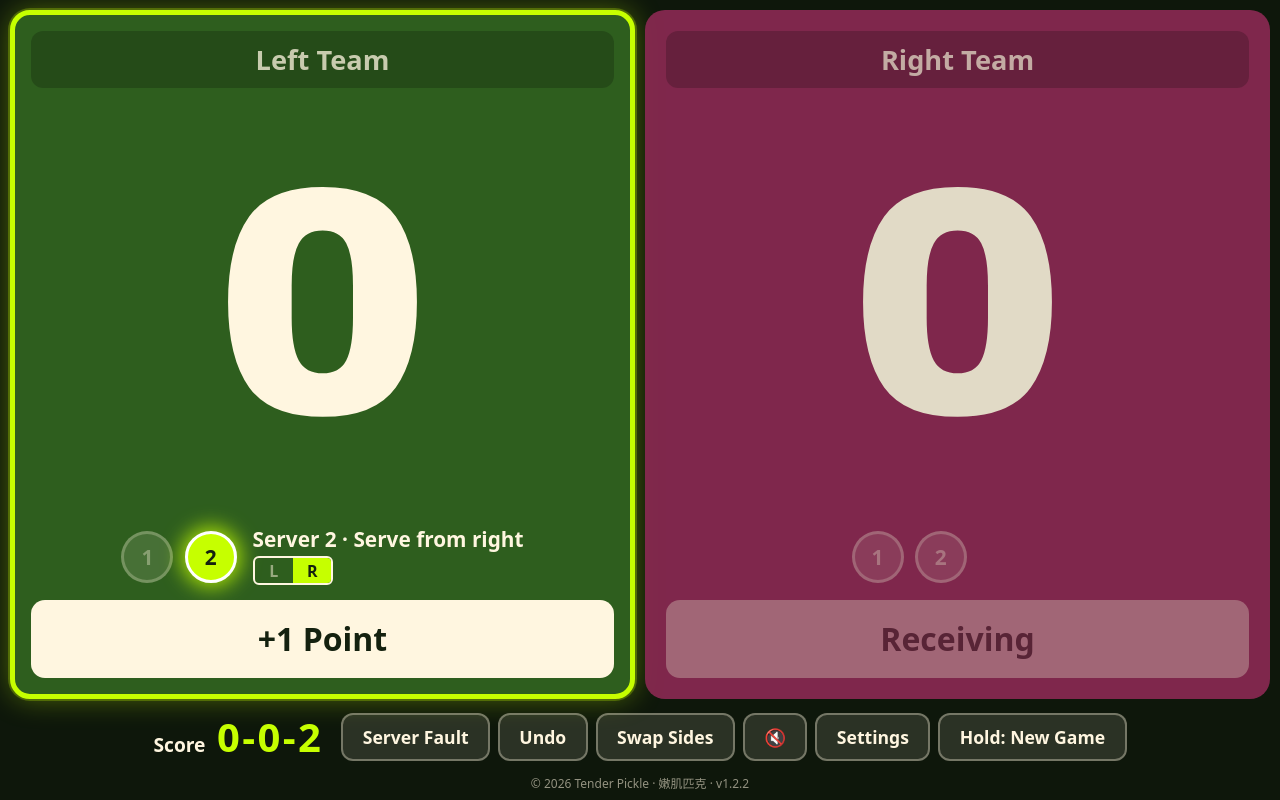
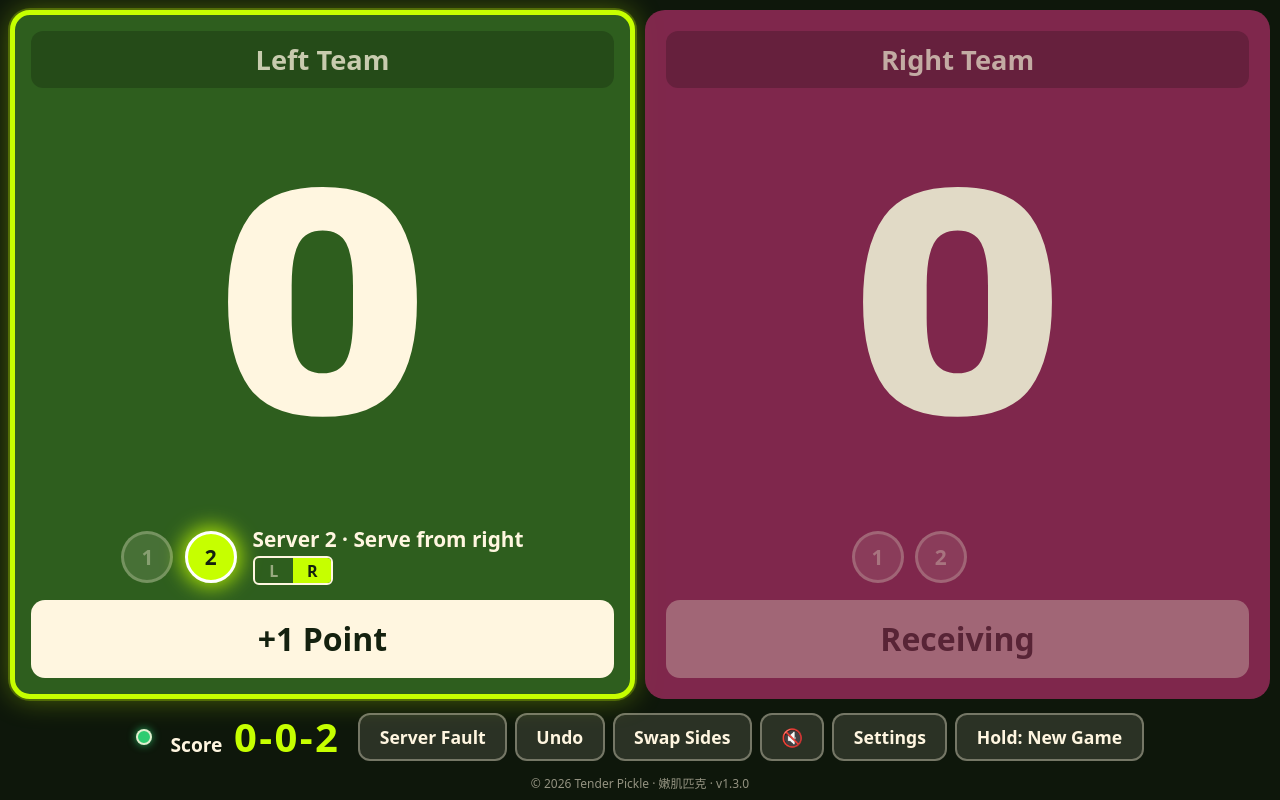
Before and after one commit to hsiao0922/tender-pickle-scoreboard, a plain HTML site: page index.html in a window 1280 px wide. Drawn offline with Linux system fonts and the light colour scheme.

Commit message:
Add connection dot: green online, red offline (v1.3.0)
Checks navigator.onLine plus a cache-busting ping so "network but site
unreachable" also shows red.

Co-Authored-By: Claude Sonnet 5.5 <noreply@anthropic.com>

```diff
--- a/app.js
+++ b/app.js
@@ -4,7 +4,7 @@
 
   var E = PickleEngine;
   var KEY = 'tps.v1';
-  var VERSION = '1.2.2'; // keep in sync with CACHE in sw.js
+  var VERSION = '1.3.0'; // keep in sync with CACHE in sw.js
 
   var I18N = {
     'zh-TW': {
@@ -22,6 +22,7 @@
       voiceOn: '語音報分：開', voiceOff: '語音報分：關', voiceTest: '語音報分已開啟',
       sVoice: '語音報分', sVoiceTeam: '報分前先講發球隊名稱', sRate: '語速', sVolume: '音量',
       spSideOut: '換發', spServing: '{name}發球', spWins: '{name}獲勝，{a}比{b}', spServer: '{n}',
+      netOn: '連線中', netOff: '離線（仍可使用）',
       sVoiceName: '語音', voiceAuto: '自動（優先台灣國語）', voiceTry: '試聽', voiceSample: '換發，4，2，1',
       noTwVoice: '找不到台灣國語聲音，可能會用其他中文口音。請在裝置的語音設定下載「中文（台灣）」。'
     },
@@ -40,6 +41,7 @@
       voiceOn: 'Voice score: on', voiceOff: 'Voice score: off', voiceTest: 'Voice score is on',
       sVoice: 'Announce score by voice', sVoiceTeam: 'Say the serving team name first', sRate: 'Speed', sVolume: 'Volume',
       spSideOut: 'Side out', spServing: '{name} serving', spWins: '{name} wins, {a} to {b}', spServer: '{n}',
+      netOn: 'Online', netOff: 'Offline (still works)',
       sVoiceName: 'Voice', voiceAuto: 'Auto', voiceTry: 'Test voice', voiceSample: 'Side out, 4, 2, 1',
       noTwVoice: 'No Taiwan Mandarin voice found; another Chinese voice may be used. Download "Chinese (Taiwan)" in your device voice settings.'
     }
@@ -153,6 +155,7 @@
     vb.setAttribute('aria-pressed', String(vOn));
     vb.setAttribute('aria-label', t(vOn ? 'voiceOn' : 'voiceOff'));
     vb.title = t(vOn ? 'voiceOn' : 'voiceOff');
+    renderNet();
 
     var over = $('over');
     over.hidden = !g.over;
@@ -420,10 +423,37 @@
   }
   if (canSpeak && speechSynthesis.getVoices) speechSynthesis.getVoices(); // warm up the voice list
 
+  /* ---------- connection dot: green online, red offline ---------- */
+  var netEl = $('net'), pingOk = true;
+  function renderNet() {
+    var on = navigator.onLine && pingOk;
+    netEl.classList.toggle('off', !on);
+    var label = t(on ? 'netOn' : 'netOff');
+    netEl.title = label;
+    netEl.setAttribute('aria-label', label);
+  }
+  // navigator.onLine only says "has a network"; also check the site is really reachable.
+  // The query string makes the request miss the service worker cache, so it hits the network.
+  function ping() {
+    if (!navigator.onLine) { pingOk = false; renderNet(); return; }
+    if (!/^https?:$/.test(location.protocol) || !window.AbortController) { pingOk = true; renderNet(); return; }
+    var ctl = new AbortController();
+    var timer = setTimeout(function () { ctl.abort(); }, 5000);
+    fetch('manifest.json?ping=' + Date.now(), { cache: 'no-store', signal: ctl.signal })
+      .then(function (r) { pingOk = r.ok; })
+      .catch(function () { pingOk = false; })
+      .then(function () { clearTimeout(timer); renderNet(); });
+  }
+  window.addEventListener('online', ping);
+  window.addEventListener('offline', ping);
+  document.addEventListener('visibilitychange', function () { if (document.visibilityState === 'visible') ping(); });
+  setInterval(ping, 30000);
+
   /* ---------- go ---------- */
   document.querySelectorAll('.ver').forEach(function (el) { el.textContent = '· v' + VERSION; });
   if (!canSpeak) { $('voice').hidden = true; $('voice-rows').hidden = true; }
   render();
+  ping();
   requestWake();
   if ('serviceWorker' in navigator && /^https?:$/.test(location.protocol)) {
     navigator.serviceWorker.register('sw.js').catch(function () { /* offline cache is optional */ });
--- a/index.html
+++ b/index.html
@@ -39,6 +39,7 @@
   </main>
 
   <div id="bar">
+    <span id="net" class="net" role="img"></span>
     <div id="callout-box"><span data-i18n="callout"></span><b id="callout">0-0-2</b></div>
     <div id="actions">
       <button id="fault" type="button" data-i18n="fault"></button>
--- a/style.css
+++ b/style.css
@@ -168,6 +168,16 @@ button { font: inherit; color: inherit; cursor: pointer; }
   gap: 10px 18px;
   padding: 10px;
 }
+.net {
+  flex: none;
+  width: 16px;
+  height: 16px;
+  border-radius: 50%;
+  background: #2ecc71;
+  border: 2px solid rgba(255, 246, 224, .85);
+  box-shadow: 0 0 8px rgba(46, 204, 113, .8);
+}
+.net.off { background: #ff3b30; box-shadow: 0 0 8px rgba(255, 59, 48, .85); }
 #callout-box {
   display: flex;
   align-items: baseline;
--- a/sw.js
+++ b/sw.js
@@ -1,5 +1,5 @@
 /* Offline cache. Bump CACHE (and VERSION in app.js) when any file changes so clients pick up the update. */
-var CACHE = 'tender-pickle-v1.2.2';
+var CACHE = 'tender-pickle-v1.3.0';
 var FILES = [
   './', 'index.html', 'style.css', 'engine.js', 'app.js', 'manifest.json',
   'icons/icon.svg', 'icons/icon-192.png', 'icons/icon-512.png', 'icons/apple-touch-icon.png'
```
Also changed, not shown: 1 other file.
